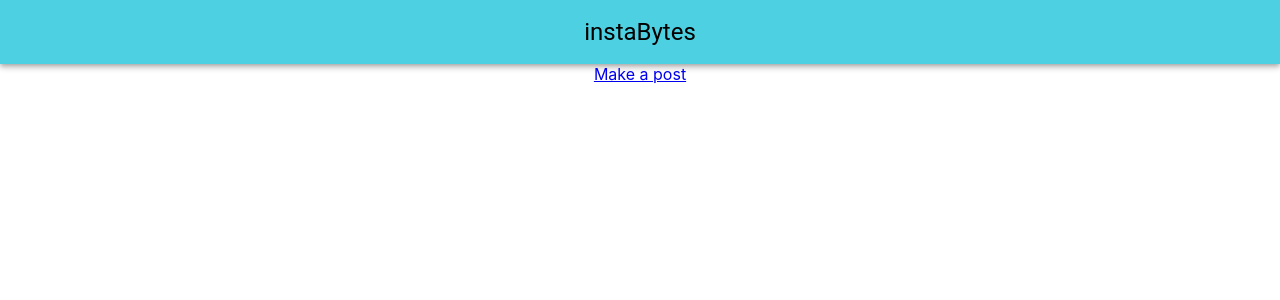
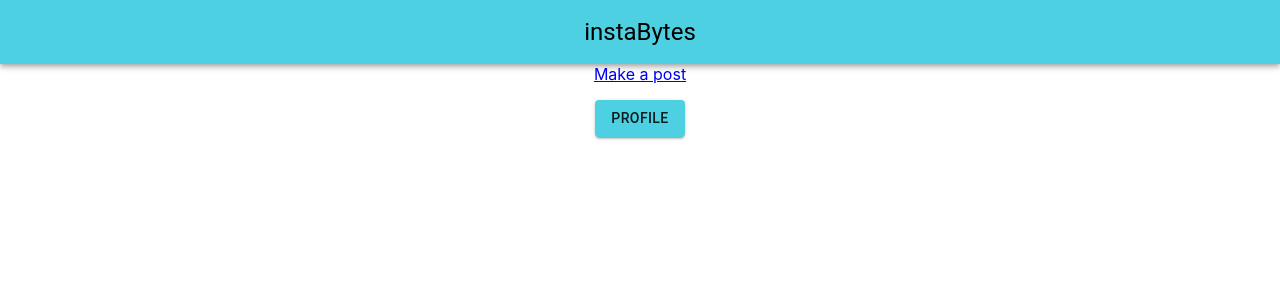
Before and after one commit to qianwenhu1/Insta-Bytes, a React (Create React App) app in the folder project1-ui/: page /home in a window 1280 px wide. Shown: the top 300 px of the page. Built offline with nearby package versions, Linux system fonts and the light colour scheme; the HTML template or start-up script is replaced by a standard one.

Commit message:
add profile button in home

```diff
--- a/project1-ui/src/components/HomeComponent/HomeComponent.tsx
+++ b/project1-ui/src/components/HomeComponent/HomeComponent.tsx
@@ -1,13 +1,26 @@
-import { FunctionComponent } from 'react';
+import { FunctionComponent, SyntheticEvent } from 'react';
 import {Link} from 'react-router-dom'
 import React from 'react';
+import { Box, Button } from '@material-ui/core';
 
 
 
 
 export const HomeComponent:FunctionComponent<any> = (props) => {
+    const loginSubmit = async (e:SyntheticEvent) => {
+        e.preventDefault()
+        props.history.push(`/profile/${(props.user)?props.user.userId : '0' }`)
+    }
 
     return(
-        <Link to='/newpost'>Make a post</Link>
-    )
+        <div>
+            <Link to='/newpost'>Make a post</Link>
+            <form autoComplete="off" onSubmit={loginSubmit}>
+
+                    <Box m={1} pt={1}>
+                        <Button type="submit" variant="contained"  style={{ background: '#4dd0e1' }}>Profile</Button>
+                    </Box>
+            </form>
+        </div>
+    );
 }
```
